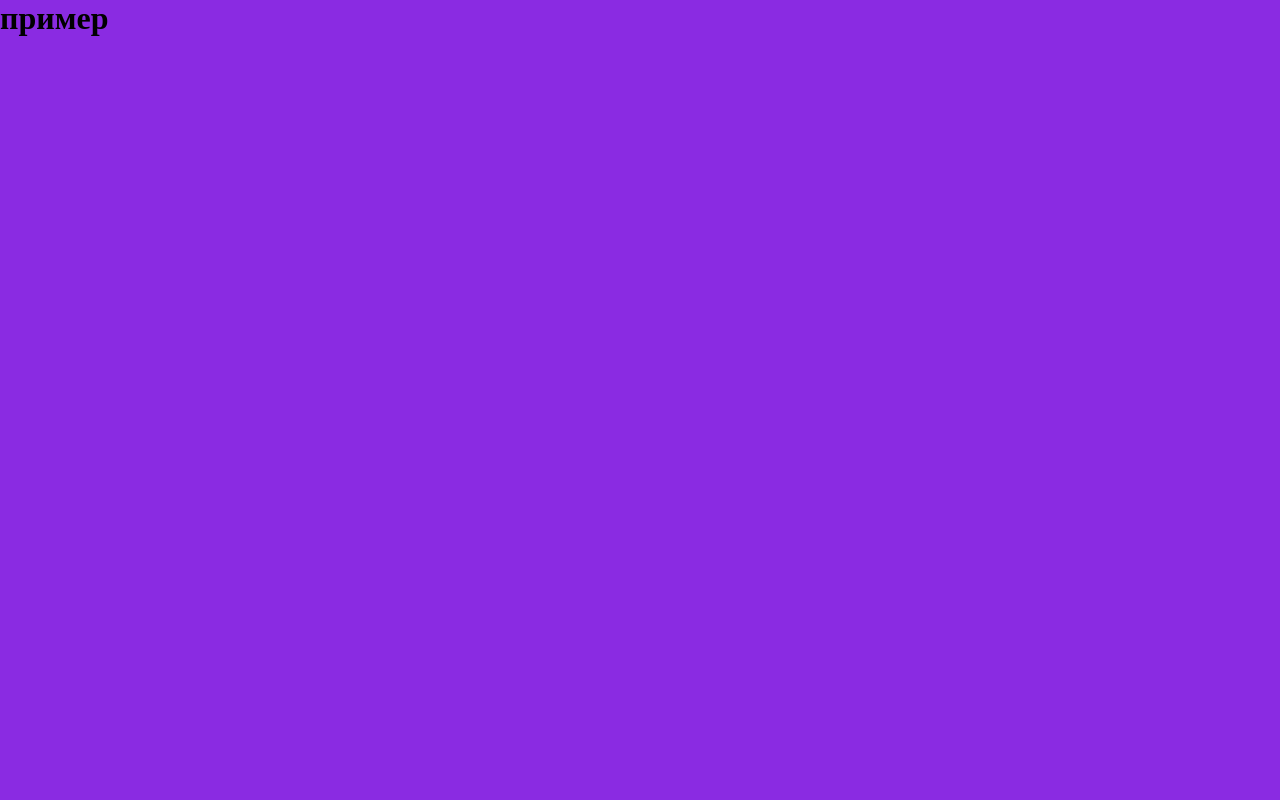
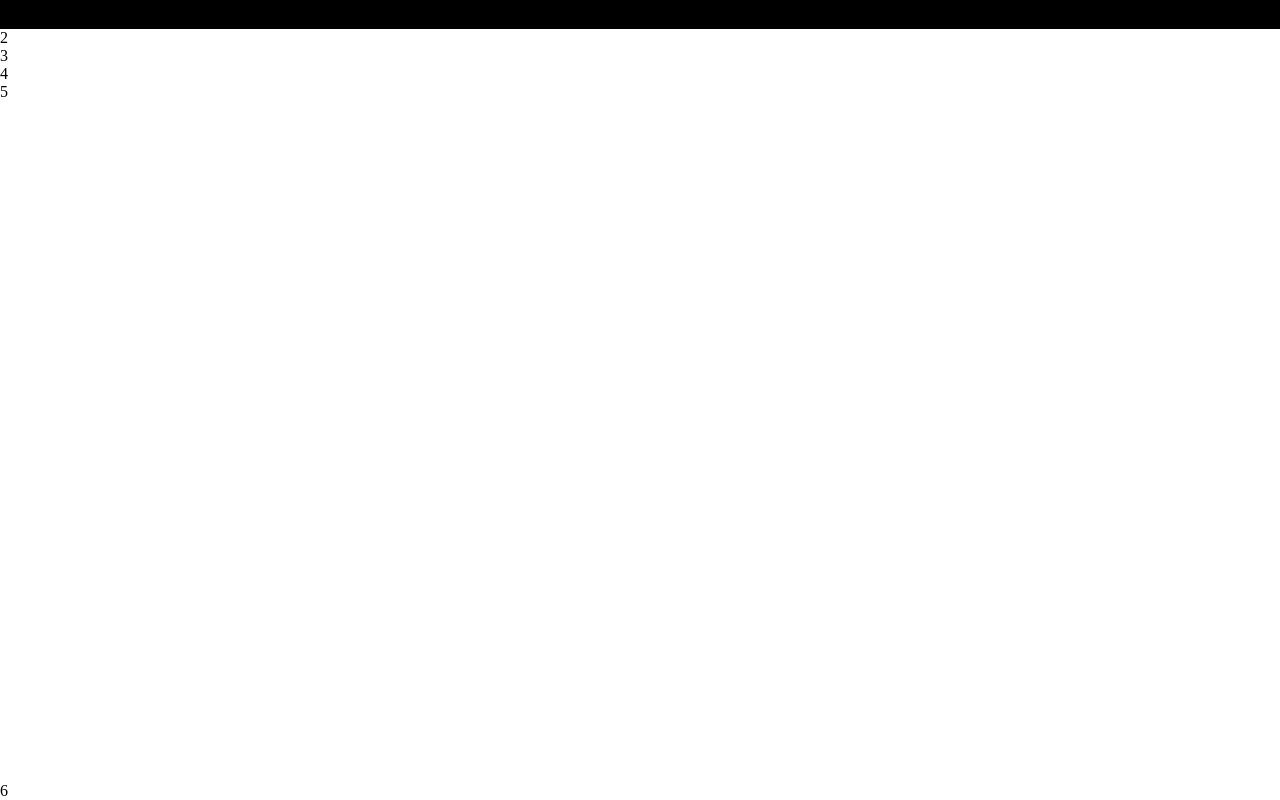
Before and after one commit to oshiba777/boosteduse, a plain HTML site: page index.html in a window 1280 px wide. Drawn offline with Linux system fonts and the light colour scheme.

Commit message:
сщздание заготовки для проекта

```diff
--- a/css/style.css
+++ b/css/style.css
@@ -11,5 +11,19 @@ html,
 body{
     height: 100%;
     min-height: 100%;
-    background-color: blueviolet;
+    background-color: #fff;
+    display: flex;
+    flex-direction: column;
 }
+
+main{
+    flex-grow: 1;
+}
+
+.container-header-menu{
+    max-width: 1440px;
+    height: 29px;
+    margin: 0 auto;
+    position: relative;
+    background-color: black;
+}
--- a/index.html
+++ b/index.html
@@ -7,7 +7,34 @@
     <link rel="stylesheet" href="css/style.css">
 </head>
 <body>
-    <h1>пример</h1>
+ <header>
+    <section class="header-menu">
+        <div class="container-header-menu">
+            1
+        </div>
+    </section>
+    <section class="header-menu2">
+        <div class="container-header-menu2">2</div>
+    </section>
+ </header>
+
+ <main>
+    <section class="baner">
+        <div class="container-baner">3</div>
+    </section>
+    <section class="or">
+        <div class="container-or">4</div>
+    </section>
+    <section class="shop-now">
+        <div class="contsiner-shop-now">5</div>
+    </section>
+ </main>
+
+ <footer>
+    <section class="footer-menu">
+        <div class="container-footer-menu">6</div>
+    </section>
+ </footer>
 
 </body>
 </html>
```
